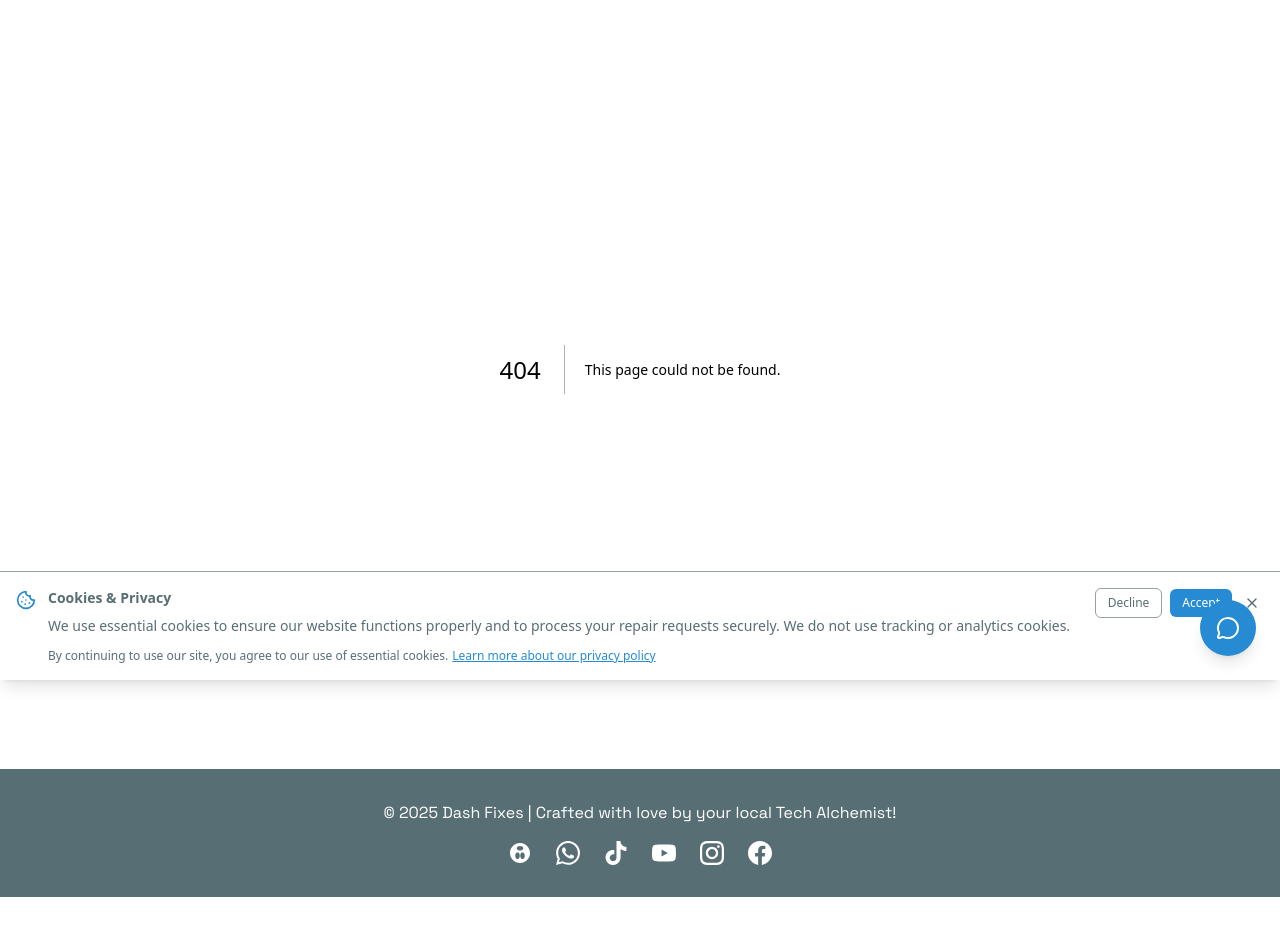
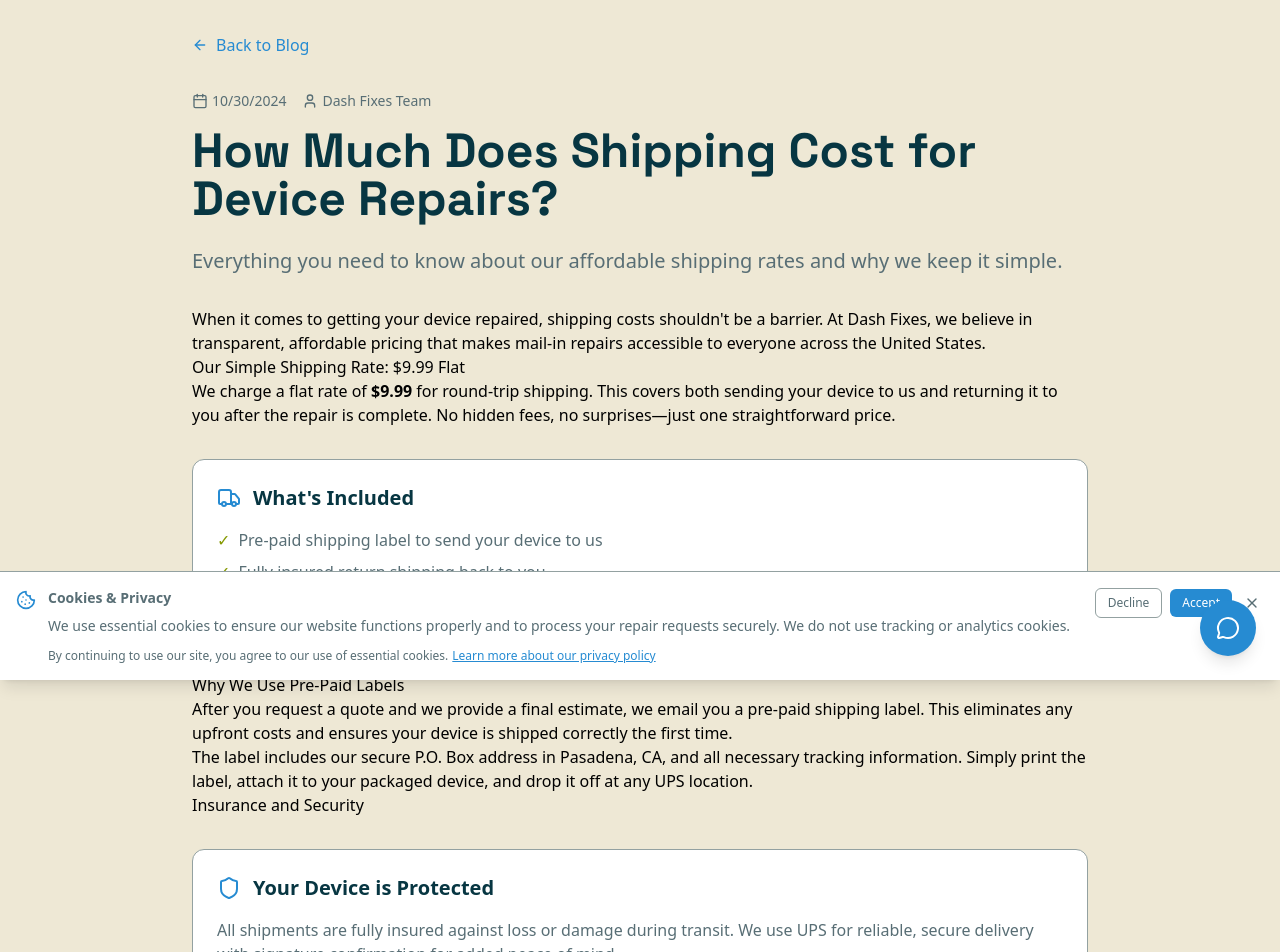
Before and after one commit to debugonezero/dash-fixes-v2, a Next.js app: page /blog/how-much-does-shipping-cost in a window 1280 px wide. Before the commit this address had no page. Shown: the part 120-1072 px from the top of the page. Before the commit the page ends 1017 px from the top, so only its background shows below. Built offline with nearby package versions, Linux system fonts and the light colour scheme.

Commit message:
Add blog post: How Much Does Shipping Cost for Device Repairs?

```diff
--- /dev/null
+++ b/src/app/blog/how-much-does-shipping-cost/page.tsx
@@ -0,0 +1,142 @@
+import Link from "next/link";
+import AnimationWrapper from "../../AnimationWrapper";
+import { ArrowLeft, Calendar, User, Truck, Shield, Clock } from "lucide-react";
+import { Metadata } from "next";
+
+export const metadata: Metadata = {
+  title: "How Much Does Shipping Cost? | Dash Fixes",
+  description: "Learn about our affordable $9.99 flat-rate shipping for device repairs. Pre-paid labels, insured shipping, and nationwide coverage explained.",
+};
+
+const BlogPost = () => {
+  return (
+    <section className="section-spacing bg-solarized-light2 dark:bg-solarized-dark2">
+      <div className="max-w-4xl mx-auto">
+        <AnimationWrapper>
+          <div className="mb-8">
+            <Link href="/blog" className="inline-flex items-center text-solarized-blue hover:text-solarized-blue-dark transition">
+              <ArrowLeft className="w-4 h-4 mr-2" />
+              Back to Blog
+            </Link>
+          </div>
+          <article>
+            <header className="mb-8">
+              <div className="flex items-center text-sm text-solarized-dark3 dark:text-solarized-light3 mb-4">
+                <Calendar className="w-4 h-4 mr-1" />
+                <span className="mr-4">{new Date('2024-10-30').toLocaleDateString()}</span>
+                <User className="w-4 h-4 mr-1" />
+                <span>Dash Fixes Team</span>
+              </div>
+              <h1 className="text-4xl md:text-5xl font-heading font-bold mb-6 text-solarized-dark2 dark:text-solarized-light">
+                How Much Does Shipping Cost for Device Repairs?
+              </h1>
+              <p className="text-xl text-solarized-dark3 dark:text-solarized-light3">
+                Everything you need to know about our affordable shipping rates and why we keep it simple.
+              </p>
+            </header>
+
+            <div className="prose prose-lg max-w-none dark:prose-invert">
+              <p>
+                When it comes to getting your device repaired, shipping costs shouldn't be a barrier. At Dash Fixes, we believe in transparent, affordable pricing that makes mail-in repairs accessible to everyone across the United States.
+              </p>
+
+              <h2>Our Simple Shipping Rate: $9.99 Flat</h2>
+              <p>
+                We charge a flat rate of <strong>$9.99</strong> for round-trip shipping. This covers both sending your device to us and returning it to you after the repair is complete. No hidden fees, no surprises—just one straightforward price.
+              </p>
+
+              <div className="bg-solarized-light dark:bg-solarized-dark rounded-xl p-6 my-8 border border-solarized-light3 dark:border-solarized-dark3">
+                <div className="flex items-center mb-4">
+                  <Truck className="w-6 h-6 text-solarized-blue mr-3" />
+                  <h3 className="text-xl font-bold text-solarized-dark2 dark:text-solarized-light">What's Included</h3>
+                </div>
+                <ul className="space-y-2 text-solarized-dark3 dark:text-solarized-light3">
+                  <li className="flex items-center">
+                    <span className="text-solarized-green mr-2">✓</span>
+                    Pre-paid shipping label to send your device to us
+                  </li>
+                  <li className="flex items-center">
+                    <span className="text-solarized-green mr-2">✓</span>
+                    Fully insured return shipping back to you
+                  </li>
+                  <li className="flex items-center">
+                    <span className="text-solarized-green mr-2">✓</span>
+                    Tracking information for both legs of the journey
+                  </li>
+                </ul>
+              </div>
+
+              <h2>Why We Use Pre-Paid Labels</h2>
+              <p>
+                After you request a quote and we provide a final estimate, we email you a pre-paid shipping label. This eliminates any upfront costs and ensures your device is shipped correctly the first time.
+              </p>
+
+              <p>
+                The label includes our secure P.O. Box address in Pasadena, CA, and all necessary tracking information. Simply print the label, attach it to your packaged device, and drop it off at any UPS location.
+              </p>
+
+              <h2>Insurance and Security</h2>
+              <div className="bg-solarized-light dark:bg-solarized-dark rounded-xl p-6 my-8 border border-solarized-light3 dark:border-solarized-dark3">
+                <div className="flex items-center mb-4">
+                  <Shield className="w-6 h-6 text-solarized-blue mr-3" />
+                  <h3 className="text-xl font-bold text-solarized-dark2 dark:text-solarized-light">Your Device is Protected</h3>
+                </div>
+                <p className="text-solarized-dark3 dark:text-solarized-light3 mb-4">
+                  All shipments are fully insured against loss or damage during transit. We use UPS for reliable, secure delivery with signature confirmation for added peace of mind.
+                </p>
+              </div>
+
+              <h2>What If You Decline the Repair?</h2>
+              <p>
+                If you receive our final quote and decide not to proceed with the repair, we'll ship your device back to you. In this case, a small $25 diagnostic fee may apply to cover our technician's time and the return shipping costs.
+              </p>
+
+              <h2>Timeline and Tracking</h2>
+              <div className="bg-solarized-light dark:bg-solarized-dark rounded-xl p-6 my-8 border border-solarized-light3 dark:border-solarized-dark3">
+                <div className="flex items-center mb-4">
+                  <Clock className="w-6 h-6 text-solarized-blue mr-3" />
+                  <h3 className="text-xl font-bold text-solarized-dark2 dark:text-solarized-light">Typical Shipping Timeline</h3>
+                </div>
+                <ul className="space-y-2 text-solarized-dark3 dark:text-solarized-light3">
+                  <li><strong>Day 1:</strong> You receive pre-paid label via email</li>
+                  <li><strong>Day 2-3:</strong> Device arrives at our facility</li>
+                  <li><strong>Day 3-7:</strong> Repair completed and shipped back</li>
+                  <li><strong>Day 8-10:</strong> Device delivered to you</li>
+                </ul>
+              </div>
+
+              <p>
+                You'll receive tracking updates via email throughout the entire process, so you always know where your device is.
+              </p>
+
+              <h2>Nationwide Coverage</h2>
+              <p>
+                Our flat-rate shipping applies to all 50 states. Whether you're in California, New York, or anywhere in between, the $9.99 rate remains the same. No regional surcharges or distance-based pricing.
+              </p>
+
+              <h2>Get Started Today</h2>
+              <p>
+                Ready to get your device repaired? Our transparent shipping policy is just one way we make the process simple and stress-free. Contact us today to get started with your repair quote.
+              </p>
+
+              <div className="mt-8 flex flex-col sm:flex-row gap-4">
+                <Link href="/mail-in-repair">
+                  <button className="px-6 py-3 bg-solarized-blue text-solarized-light rounded-lg font-semibold hover:bg-solarized-blue-dark transition">
+                    Start Mail-in Repair
+                  </button>
+                </Link>
+                <Link href="/contact">
+                  <button className="px-6 py-3 border border-solarized-blue text-solarized-blue rounded-lg font-semibold hover:bg-solarized-blue hover:bg-opacity-10 transition">
+                    Get a Quote
+                  </button>
+                </Link>
+              </div>
+            </div>
+          </article>
+        </AnimationWrapper>
+      </div>
+    </section>
+  );
+};
+
+export default BlogPost;
--- a/src/app/blog/page.tsx
+++ b/src/app/blog/page.tsx
@@ -10,6 +10,14 @@
 
 const BlogPage = () => {
   const posts = [
+    {
+      title: "How Much Does Shipping Cost for Device Repairs?",
+      excerpt: "Learn about our affordable $9.99 flat-rate shipping, pre-paid labels, and insured nationwide coverage.",
+      date: "2024-10-30",
+      author: "Dash Fixes Team",
+      slug: "how-much-does-shipping-cost",
+      readTime: "4 min read",
+    },
     {
       title: "How to Extend Your iPhone Battery Life",
       excerpt: "Simple tips to make your iPhone battery last longer and avoid premature replacement.",
```
